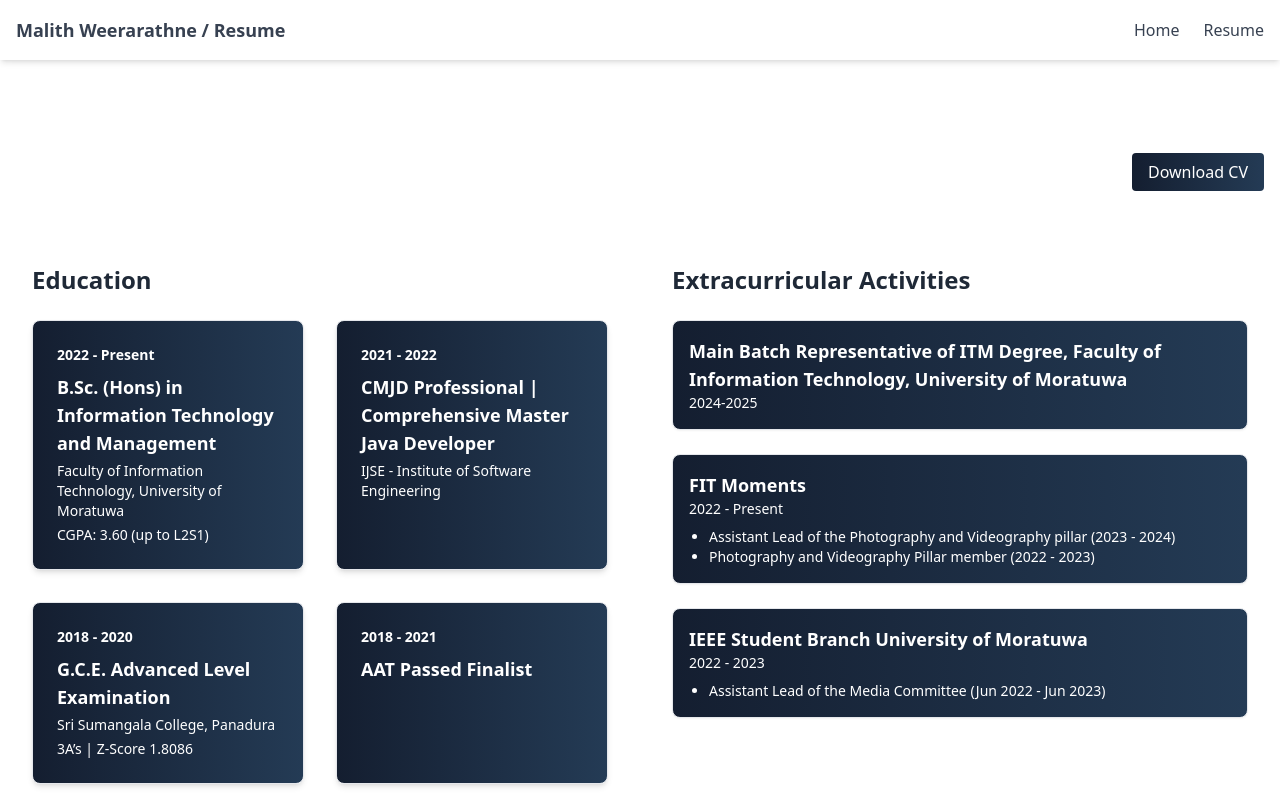
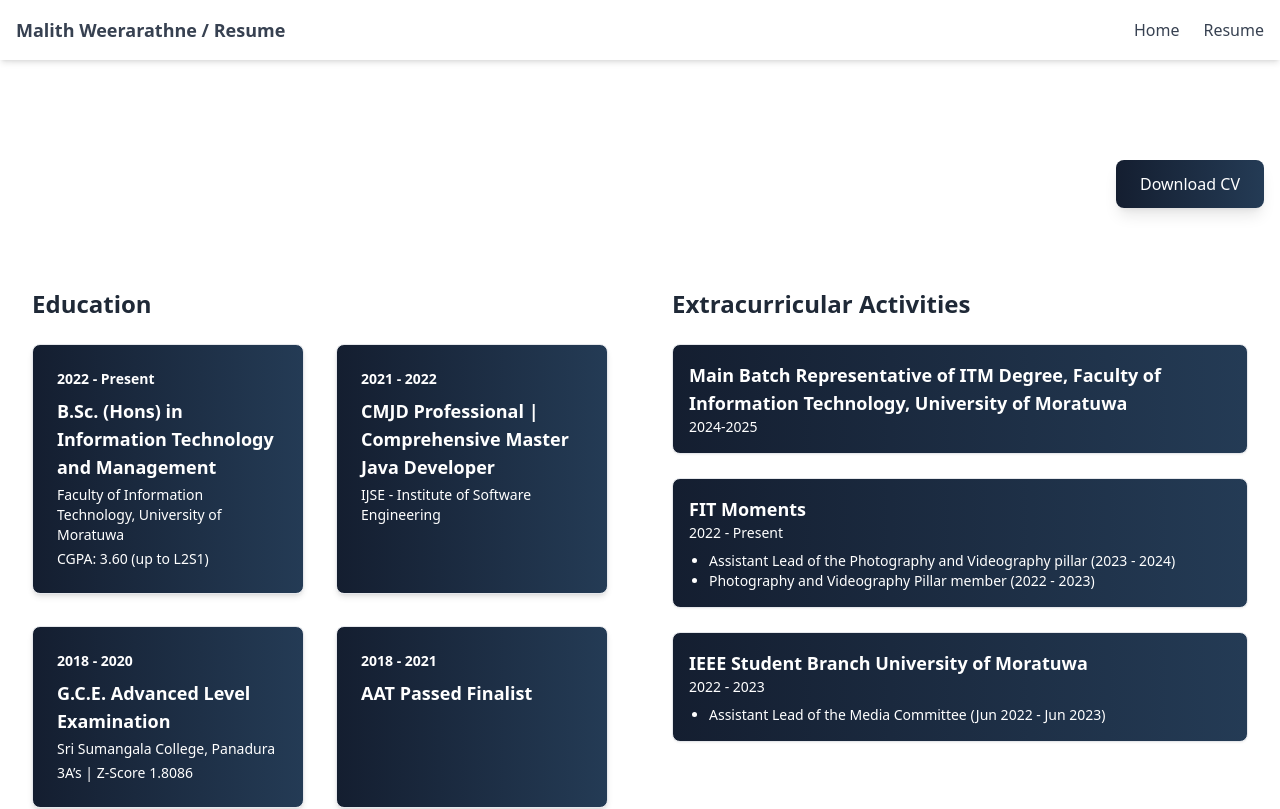
Before and after one commit to Malith212/my-portfolio, a React (Create React App) app: page /cv in a window 1280 px wide. Shown: the top 809 px of the page. Built offline with nearby package versions, Linux system fonts and the light colour scheme.

Commit message:
download cv button updated in cv section

```diff
--- a/src/components/cv/DownloadCv.jsx
+++ b/src/components/cv/DownloadCv.jsx
@@ -2,11 +2,11 @@ import React from 'react';
 
 const DownloadCv = () => {
   return (
-    <section className="py-10 text-right mt-20"> {/* Add mt-20 or similar value */}
+    <section className="py-10 text-right mt-20">
       <a
         href="/path-to-your-cv.pdf" // Make sure to replace with the correct path
         download
-        className="bg-gradient-to-r from-[#141E30] to-[#243B55] text-white py-2 px-4 rounded hover:bg-[#2D3436] transition-colors duration-300"
+        className="inline-block bg-gradient-to-r from-[#141E30] to-[#243B55] text-white py-3 px-6 rounded-lg shadow-lg hover:from-[#0F2027] hover:to-[#2C5364] transition-all duration-300 ease-in-out transform hover:-translate-y-1"
       >
         Download CV
       </a>
```
